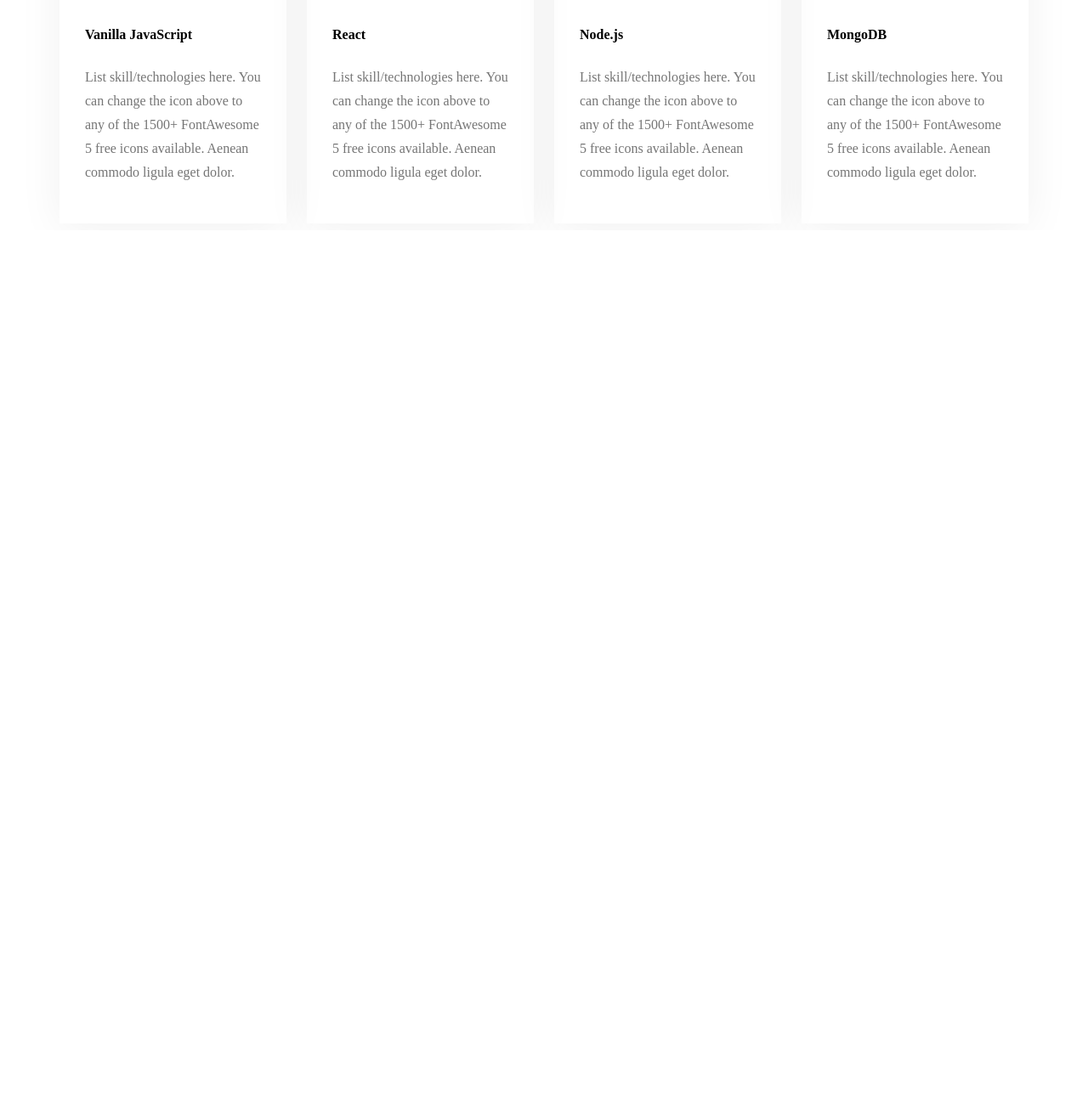
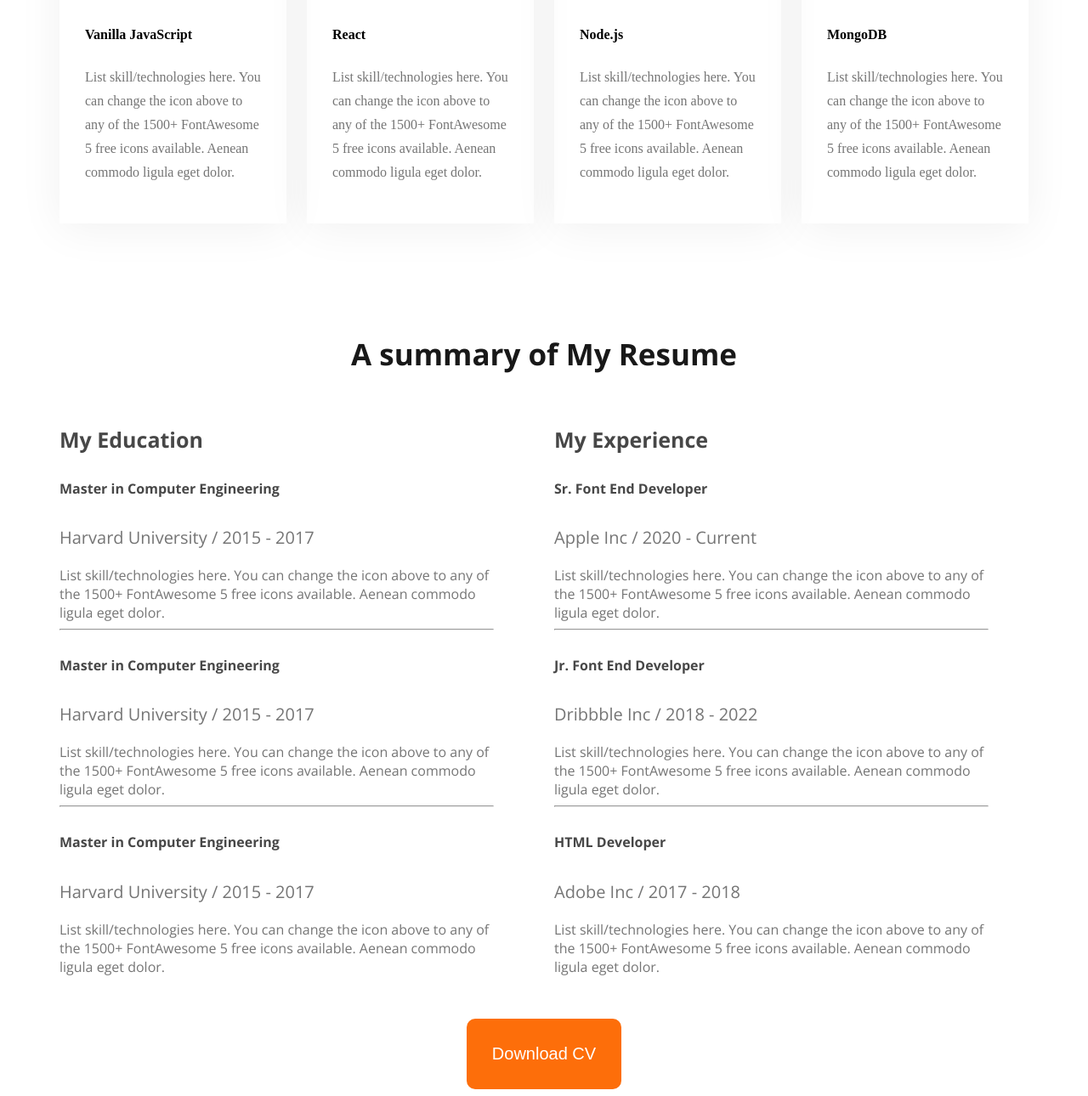
Before and after one commit to hossainmsojib/web-dev-portfolio, a plain HTML site: page index.html in a window 1280 px wide. Shown: the part 2112-3402 px from the top of the page at 85% size. Before the commit the page ends 2383 px from the top, so only its background shows below. Drawn offline with nearby package versions, Linux system fonts and the light colour scheme.

Commit message:
added the resume

```diff
--- a/index.html
+++ b/index.html
@@ -89,6 +89,63 @@
 
 
         </section>
+        <section class="resume">
+            <div>
+            <h3 class="resume-title">A summary of My Resume</h3></div>
+
+            <div class="resume-container">
+                <div class="resume-column">
+                    <h3 class="resume-column-title dark-2">My Education</h3>
+                    <div class="experience">
+                        <h4 class="experience-title dark-2">Master in Computer Engineering</h4>
+                        <h5 class="experience-subtitle">Harvard University / 2015 - 2017</h5>
+                        <div class="experience-description dark-3">List skill/technologies here. You can change the icon above
+                            to any of the 1500+ FontAwesome 5 free icons available. Aenean commodo ligula eget dolor.</div>
+                    </div>
+                    <hr>
+                    <div class="experience">
+                        <h4 class="experience-title dar dark-2">Master in Computer Engineering</h4>
+                        <h5 class="experience-subtitle">Harvard University / 2015 - 2017</h5>
+                        <div class="experience-description dark-3">List skill/technologies here. You can change the icon above
+                            to any of the 1500+ FontAwesome 5 free icons available. Aenean commodo ligula eget dolor.</div>
+                    </div>
+                    <hr>
+                    <div class="experience">
+                        <h4 class="experience-title dark-2">Master in Computer Engineering</h4>
+                        <h5 class="experience-subtitle">Harvard University / 2015 - 2017</h5>
+                        <div class="experience-description dark-3">List skill/technologies here. You can change the icon above
+                            to any of the 1500+ FontAwesome 5 free icons available. Aenean commodo ligula eget dolor.</div>
+                    </div>
+                </div>
+                <div class="resume-column">
+                    <h3 class="resume-column-title dark-2">My Experience</h3>
+                    <div class="experience">
+                        <h4 class="experience-title dark-2">Sr. Font End Developer</h4>
+                        <h5 class="experience-subtitle">Apple Inc / 2020 - Current</h5>
+                        <div class="experience-description dark-3">List skill/technologies here. You can change the icon above
+                            to any of the 1500+ FontAwesome 5 free icons available. Aenean commodo ligula eget dolor.</div>
+                    </div>
+                    <hr>
+                    <div class="experience">
+                        <h4 class="experience-title dark-2">Jr. Font End Developer</h4>
+                        <h5 class="experience-subtitle">Dribbble Inc / 2018 - 2022</h5>
+                        <div class="experience-description dark-3">List skill/technologies here. You can change the icon above
+                            to any of the 1500+ FontAwesome 5 free icons available. Aenean commodo ligula eget dolor.</div>
+                    </div>
+                    <hr>
+                    <div class="experience">
+                        <h4 class="experience-title dark-2">HTML Developer</h4>
+                        <h5 class="experience-subtitle">Adobe Inc / 2017 - 2018</h5>
+                        <div class="experience-description dark-3">List skill/technologies here. You can change the icon above
+                            to any of the 1500+ FontAwesome 5 free icons available. Aenean commodo ligula eget dolor.</div>
+                    </div>
+                </div>
+
+            </div>
+            <div class="shazib">
+            <button class="text-btn">Download CV</button>
+        </div>
+        </section>
     </main>
     <footer>
 
--- a/styles/style.css
+++ b/styles/style.css
@@ -213,3 +213,61 @@
     margin-top:  130px;
     margin-bottom: 170pxpx;
 }
+
+/* resume section */
+.resume-container{
+    display: flex;
+    gap: 71px;
+}
+.resume{
+    font-family: "Open Sans", sans-serif;
+}
+.resume-column{
+    font-family: "Open Sans", sans-serif;
+}
+.experience{
+    font-family: "Open Sans", sans-serif;
+    max-width: 511px;
+    max-height: 175px;
+    margin-top: 30px;
+}
+.resume-column-title{
+    font-size: 30px;
+    font-weight: bolder;
+}
+.resume-column-title{
+    font-size: 25px;
+    font-weight: bold;
+}
+.experience-description{
+    font-size: 16px;
+    font-weight: 300;
+    color: #757575;
+}
+.experience-subtitle{
+    font-size: 20px;
+    font-weight: normal;
+    color: #757575;
+    margin-bottom: 20px;
+}
+.resume-title{
+
+
+    font-size: 35px;
+    font-weight: bolder;
+    text-align: center;
+    color: #181818;
+    text-align: center;
+
+
+}
+ /* .resume-title{
+    font-size: 35px;
+font-weight: bold;
+color: #181818;
+text-align: center;
+ } */
+  .shazib{
+    text-align: center;
+    margin-top: 50px;
+  }
```
